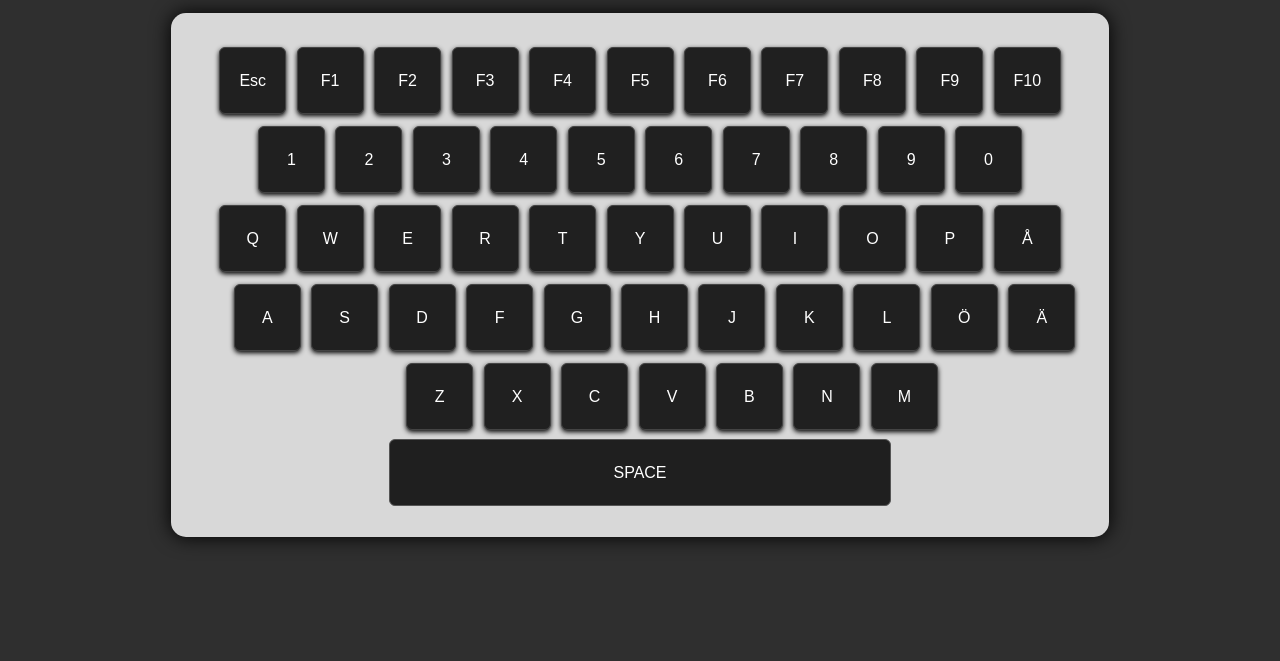
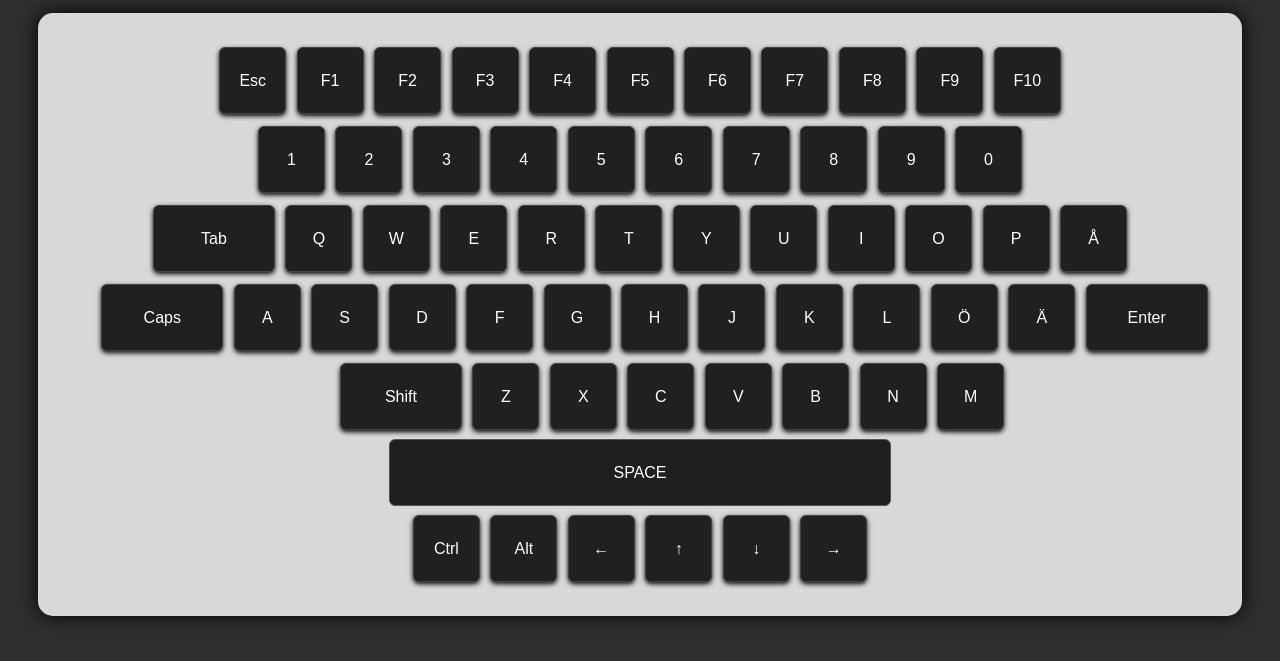
Before and after one commit to Vision7990/azka_ashraf_examensuppgift, a plain HTML site: page index.html in a window 1280 px wide. Shown: the part 101-762 px from the top of the page. Drawn offline with Linux system fonts and the light colour scheme.

Commit message:
Update index.html

```diff
--- a/index.html
+++ b/index.html
@@ -41,6 +41,8 @@
         </div>
 
         <div class="rad">
+            <div class="key bred" id="tab">Tab</div>
+
             <div class="key" id="q">Q</div>
             <div class="key" id="w">W</div>
             <div class="key" id="e">E</div>
@@ -55,6 +57,8 @@
         </div>
 
         <div class="rad rad2">
+            <div class="key bred" id="capslock">Caps</div>
+
             <div class="key" id="a">A</div>
             <div class="key" id="s">S</div>
             <div class="key" id="d">D</div>
@@ -66,9 +70,14 @@
             <div class="key" id="l">L</div>
             <div class="key" id="ö">Ö</div>
             <div class="key" id="ä">Ä</div>
+
+            <div class="key bred" id="enter">Enter</div>
+
         </div>
 
         <div class="rad rad3">
+            <div class="key bred" id="shift">Shift</div>
+
             <div class="key" id="z">Z</div>
             <div class="key" id="x">X</div>
             <div class="key" id="c">C</div>
@@ -81,6 +90,16 @@
         <div class="rad">
             <div class="space" id="space">SPACE</div>
         </div>
+
+        <div class="rad">
+            <div class="key" id="control">Ctrl</div>
+            <div class="key" id="alt">Alt</div>
+            <div class="key" id="arrowleft">←</div>
+            <div class="key" id="arrowup">↑</div>
+            <div class="key" id="arrowdown">↓</div>
+            <div class="key" id="arrowright">→</div>
+        </div>
+
     </div>
 
 
```
